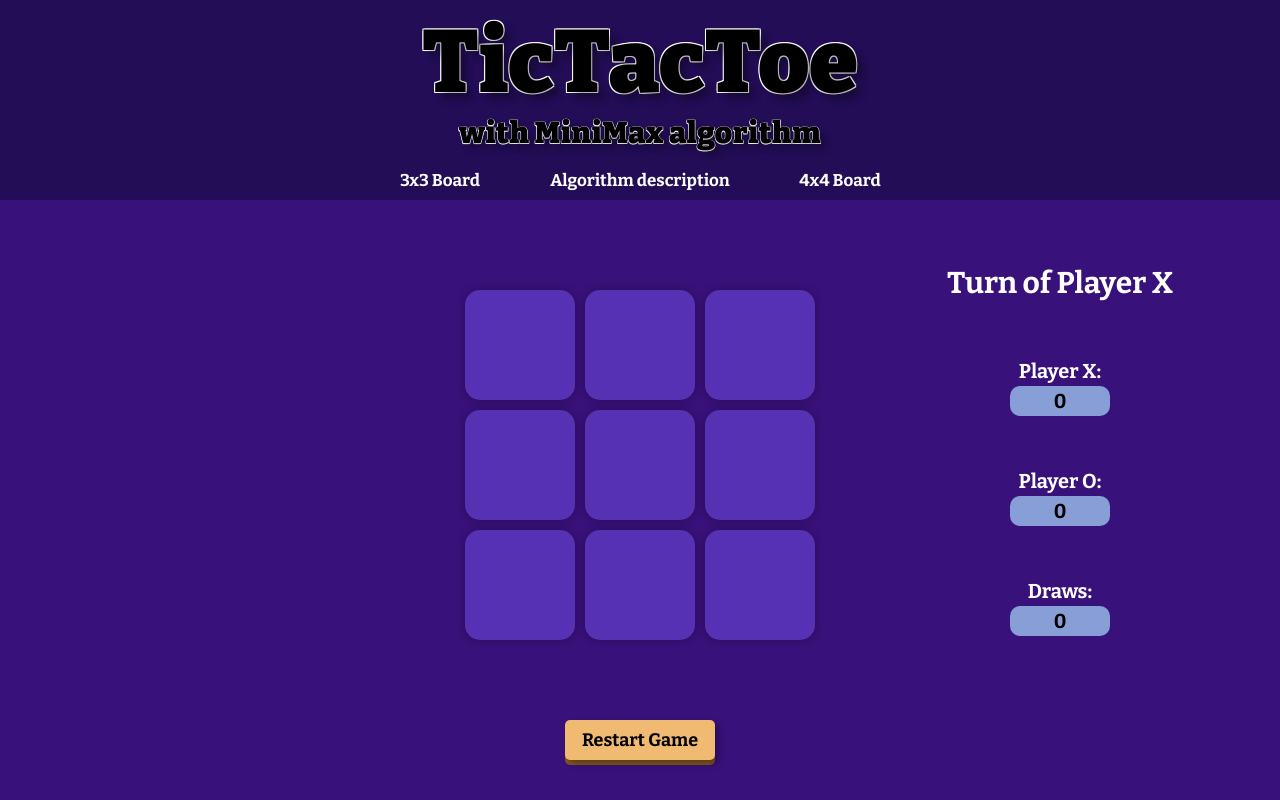
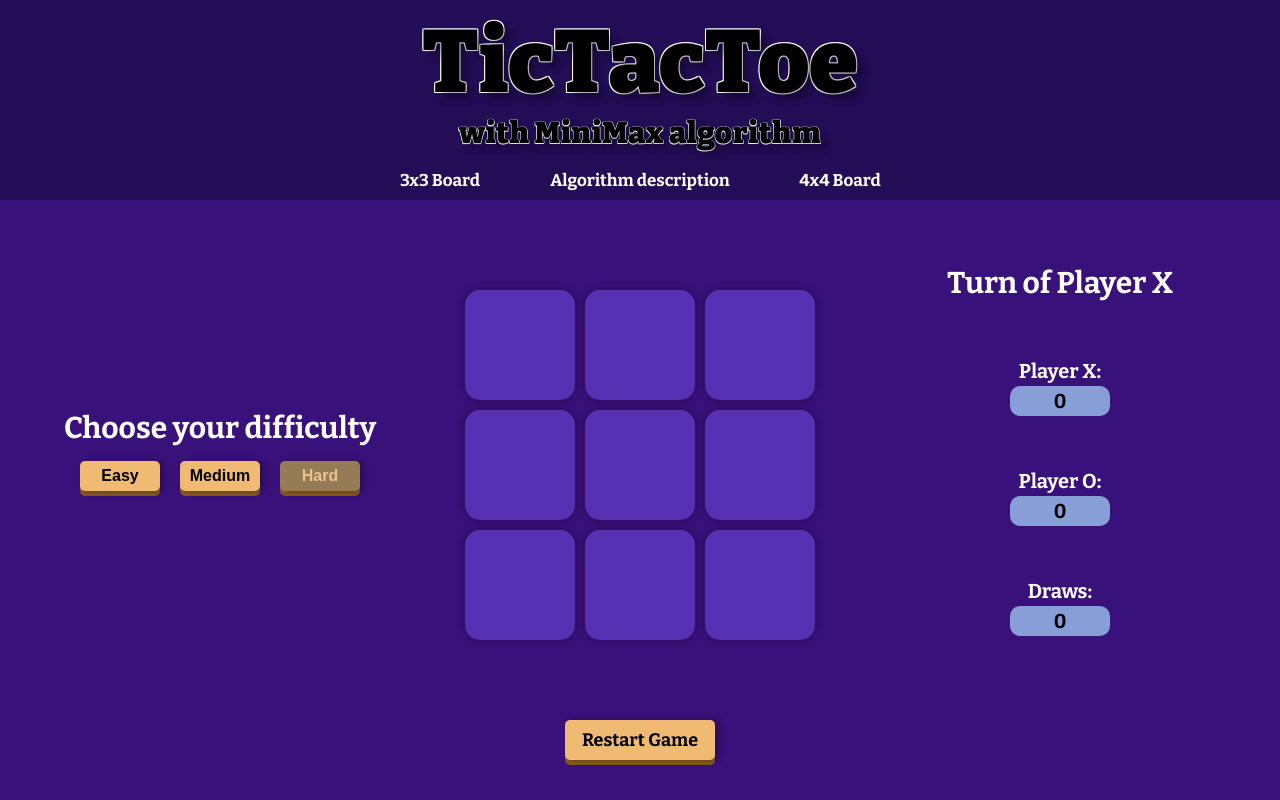
Before and after one commit to Micoolo/web-tic-tac-toe, a plain HTML site: page game3x3.html in a window 1280 px wide. Both pictures are taken after a click on the button "Restart Game". Drawn offline with nearby package versions, Linux system fonts and the light colour scheme.

Commit message:
Added game difficulty options

```diff
--- a/game3x3.html
+++ b/game3x3.html
@@ -30,6 +30,23 @@
         <div class="menuOption" id="option4x4" onclick="location.href='game4x4.html';">4x4 Board</div>
     </div>
     <div class="container">
+        <div class="difficultyContainer">
+            Choose your difficulty
+            <div id="buttonRow">
+                <div class="easyShadow">
+                    <button class="difficulty" id="easy">Easy</button>
+                    <div class="diffShadow"></div>
+                </div>
+                <div class="mediumShadow">
+                    <button class="difficulty" id="medium">Medium</button>
+                    <div class="diffShadow"></div>
+                </div>
+                <div class="hardShadow">
+                    <button class="difficulty" id="hard">Hard</button>
+                    <div class="diffShadow"></div>
+                </div>
+            </div>
+        </div>
         <div class="gameContainer" id="gameContainer3x3">
             <div class="board" id="board3x3">
                 <div class="field" data-index="0"></div>
--- a/scripts/algorithm.js
+++ b/scripts/algorithm.js
@@ -3,8 +3,12 @@ let maxDepth = 8;
 function algorithmMove () {
     if (!gameActive) return;
 
+    let bestPosition = -1;
+
+    if (maxDepth === 0) {
+        bestPosition = makeRandomMove();
+    } else {
         let bestScore = -Infinity;
-    let bestPosition = -1;
 
         for (let i = 0; i < board.length; i++) {
             if (board[i] === null) {
@@ -14,6 +18,7 @@ function algorithmMove () {
                 if (score > bestScore) {
                     bestScore = score;
                     bestPosition = i;
+                }
             }
         }
     }
@@ -40,6 +45,32 @@ function algorithmMove () {
         currentPlayer = opSign;
         gameStatus.textContent = `Turn of Player ${currentPlayer}`;
     }
+}
+
+function getAvailableMoves() {
+    let moves = [];
+
+    for (let i = 0; i < 9; i++) {
+        if (board[i] === null) {
+            moves.push(i);
+        }
+    }
+
+    return moves;
+}
+
+function makeRandomMove() {
+    let availableMoves = getAvailableMoves();
+
+    if (availableMoves === 0) {
+        return null;
+    }
+
+    let randomIndex = Math.floor(Math.random() * availableMoves.length);
+
+    let move = availableMoves[randomIndex];
+
+    return move;
 }
 
 function minimax (alpha, beta, depth, isMaximizingPlayer) {
--- a/scripts/gameLogic.js
+++ b/scripts/gameLogic.js
@@ -3,10 +3,16 @@ const countX = document.getElementById("playerX");
 const countO = document.getElementById("playerO");
 const countDraws = document.getElementById("draws");
 const fields = document.querySelectorAll(".field");
+const easyButton = document.getElementById("easy")
+const mediumButton = document.getElementById("medium")
+const hardButton = document.getElementById("hard")
+const difficulty = document.querySelectorAll('.difficulty');
+
 let currentPlayer = 'X';
 let sign = 'O'; // algorithm
 let opSign = 'X'; // player
 let gameActive = true;
+let isRunning = false;
 let boardSize, winningCombinations;
 
 //checking if its a 3x3 or 4x4 board
@@ -75,6 +81,13 @@ function fieldClick(event) {
 }
 
 fields.forEach(field => field.addEventListener('click', event => {
+    if (!isRunning) {
+        isRunning = true;
+
+        difficulty.forEach(button => {
+            button.classList.add("disabled");
+        });
+    }
     fieldClick(event);
     if (currentPlayer === sign && gameActive) {
         setTimeout(algorithmMove, 500);
@@ -112,10 +125,16 @@ function restartGame() {
     currentPlayer = 'X';
     gameStatus.textContent = `Turn of Player ${currentPlayer}`;
     gameActive = true;
+    isRunning = false;
+    difficulty.forEach(button => {
+        button.classList.remove("disabled");
+    });
 }
+
 
 function gameEnded() {
     gameActive = false;
+    isRunning = false;
     fields.forEach(field => {
         if (!field.classList.contains('winner')) {
             field.classList.add('blank');
@@ -130,3 +149,26 @@ function pointsCounter() {
         countO.textContent = parseInt(countO.textContent) + 1;
     }
 }
+
+hardButton.classList.add("diffChosen");
+
+easyButton.addEventListener("click", () => {
+    mediumButton.classList.remove("diffChosen")
+    hardButton.classList.remove("diffChosen")
+    easyButton.classList.add("diffChosen")
+    maxDepth = 0;
+})
+
+mediumButton.addEventListener("click", () => {
+    easyButton.classList.remove("diffChosen")
+    hardButton.classList.remove("diffChosen")
+    mediumButton.classList.add("diffChosen")
+    maxDepth = 2;
+})
+
+hardButton.addEventListener("click", () => {
+    easyButton.classList.remove("diffChosen")
+    mediumButton.classList.remove("diffChosen")
+    hardButton.classList.add("diffChosen")
+    maxDepth = 8;
+})
--- a/styles/description.css
+++ b/styles/description.css
@@ -66,7 +66,9 @@
 }
 
 .exampleButton {
-    position: relative;
+    position: absolute;
+    top: 0;
+    left: 0;
     border-radius: 20px;
     height: 80px;
     width: 80px;
@@ -74,6 +76,7 @@
     border: 0px;
     color: rgb(168, 139, 101);
     font-size: 40px;
+    transition: 0.1s ease;
 }
 
 .exampleButton:hover {
--- a/styles/game.css
+++ b/styles/game.css
@@ -18,6 +18,96 @@
     display: flex;
     flex-direction: column;
     align-items: center;
+}
+
+.difficultyContainer {
+    position: absolute;
+    top: 0;
+    left: 50%;
+    transform: translateX(-580px);
+    width: 320px;
+    height: 100px;
+    text-align: center;
+    font-size: 30px;
+    font-weight: 700;
+    margin-top: 210px;
+    color: white;
+}
+
+#buttonRow {
+    position: relative;
+    height: 50px;
+    margin-top: 15px;
+}
+
+.difficulty {
+    position: absolute;
+    top: 0;
+    left: 0;
+    z-index: 10;
+    width: 80px;
+    height: 30px;
+    color: black;
+    font-size: 16px;
+    font-weight: 700;
+    border-radius: 5px;
+    border: 0;
+    background-color: rgb(241, 186, 114);
+    transition: 0.1s ease;
+    box-shadow: 4px 0px 6px rgba(0, 0, 0, 0.3);
+}
+
+.difficulty:hover {
+    background-color: rgb(213, 154, 78);
+    cursor: pointer;
+    box-shadow: 0px 0px 6px rgba(0, 0, 0, 0.3);
+}
+
+.difficulty:active {
+    top: 5px;
+}
+
+.difficulty.diffChosen {
+    background-color: rgb(150, 123, 87);
+    color: rgb(233, 194, 143);
+    pointer-events: none;
+}
+
+.difficulty.disabled {
+    pointer-events: none;
+}
+
+.easyShadow {
+    position: absolute;
+    top: 0;
+    left: 20px;
+    height: 35px;
+    width: 80px;
+}
+
+.mediumShadow {
+    position: absolute;
+    top: 0;
+    left: 120px;
+    height: 35px;
+    width: 80px;
+}
+
+.hardShadow {
+    position: absolute;
+    top: 0;
+    left: 220px;
+    height: 35px;
+    width: 80px;
+}
+
+.diffShadow {
+    position: absolute;
+    top: 5px;
+    height: 30px;
+    width: 80px;
+    background-color: rgb(131, 88, 31);
+    border-radius: 5px;
 }
 
 .status {
@@ -151,7 +241,9 @@
 }
 
 #restart {
-    position: relative;
+    position: absolute;
+    top: 0;
+    left: 0;
     z-index: 10;
     width: 150px;
     height: 40px;
@@ -161,8 +253,8 @@
     font-weight: 700;
     font-size: 18px;
     border: 0;
-    transition: 0.2s ease;
-    box-shadow: 4px 4px 6px rgba(0, 0, 0, 0.3);
+    transition: 0.1s ease;
+    box-shadow: 4px 0px 6px rgba(0, 0, 0, 0.3);
 }
 
 #restart:hover {
```
Also changed, not shown: game4x4.html (+17 -0 lines). Lines whose indentation alone changed are shown as unchanged.
